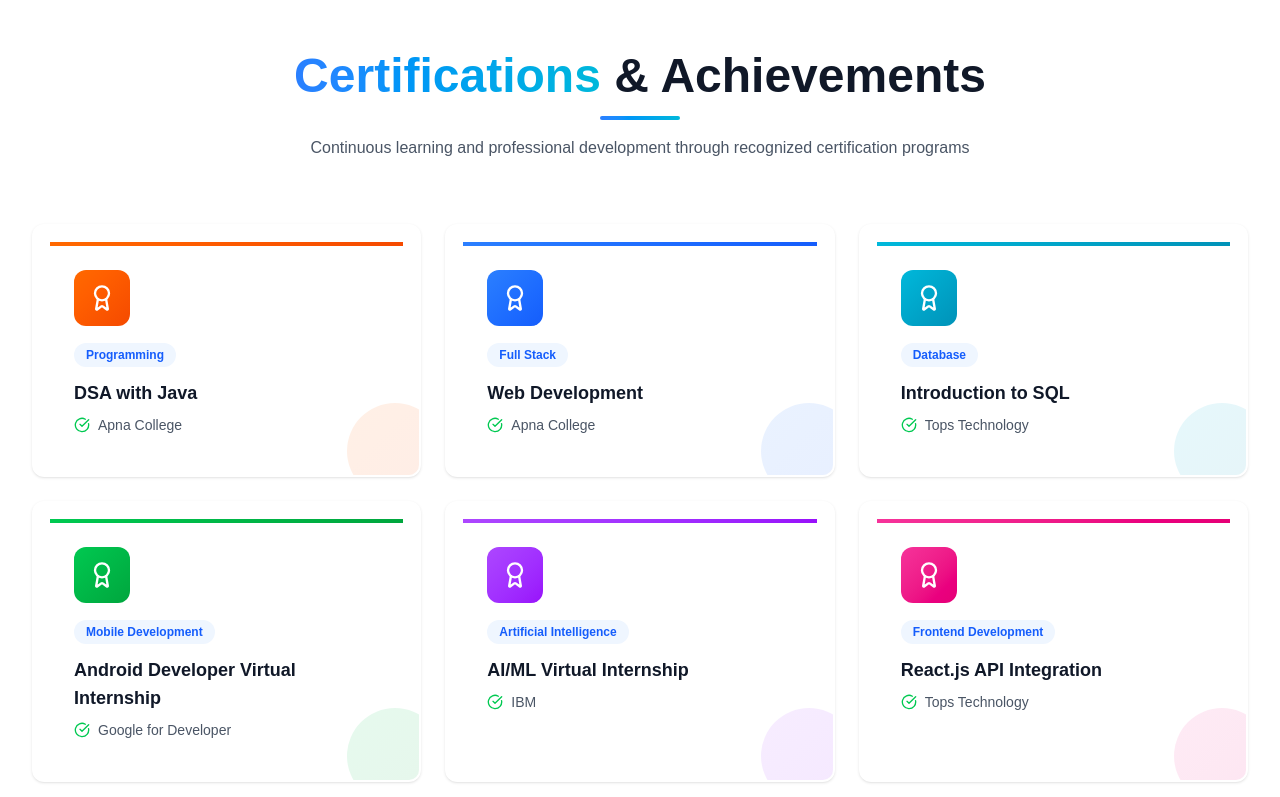
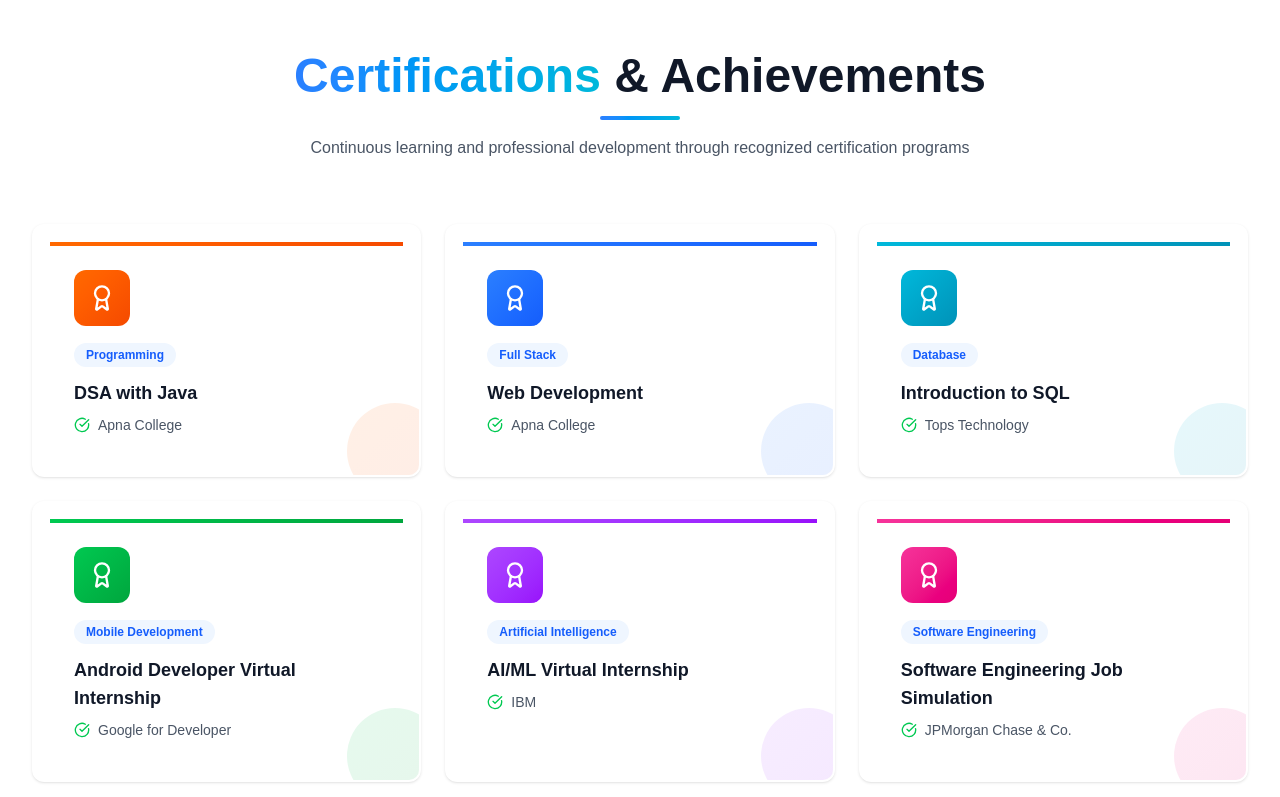
Before and after one commit to Kaushal2644/My-Portfolio, a Next.js app: page / in a window 1280 px wide. Shown: the part 4927-5724 px from the top of the page. Built offline with nearby package versions, Linux system fonts and the light colour scheme.

Commit message:
Update Project and Certification

```diff
--- a/components/portfolio/CertificationsSection.jsx
+++ b/components/portfolio/CertificationsSection.jsx
@@ -36,9 +36,9 @@ export default function CertificationsSection() {
       color: "from-purple-500 to-purple-600"
     },
     {
-      title: "React.js API Integration",
-      provider: "Tops Technology",
-      category: "Frontend Development",
+      title: "Software Engineering Job Simulation",
+      provider: "JPMorgan Chase & Co.",
+      category: "Software Engineering",
       color: "from-pink-500 to-pink-600"
     }
   ];
--- a/components/portfolio/ProjectsSection.jsx
+++ b/components/portfolio/ProjectsSection.jsx
@@ -73,6 +73,7 @@ export default function ProjectsSection() {
       icon: Home,
       gradient: "from-cyan-500 to-blue-500",
       githubUrl: "https://github.com/Kaushal2644/delta-project.git",
+      liveUrl: "https://delta-project-tibz.onrender.com/listings",
       category: "Full Stack",
       challenges: [
         "Implementing secure authentication and authorization for protected routes",
@@ -90,8 +91,8 @@ export default function ProjectsSection() {
         "Successfully deployed the application on Render for public access",
       ],
       screenshots: [
-        "https://delta-project-tibz.onrender.com/listings",
-        "https://delta-project-tibz.onrender.com/listings/69c7a43913cdd32036bbfed4",
+        "https://images.unsplash.com/photo-1522708323590-d24dbb6b0267?w=800&h=400&fit=crop",
+        "https://images.unsplash.com/photo-1493809842364-78817add7ffb?w=800&h=400&fit=crop",
       ],
     },
     // {
```
